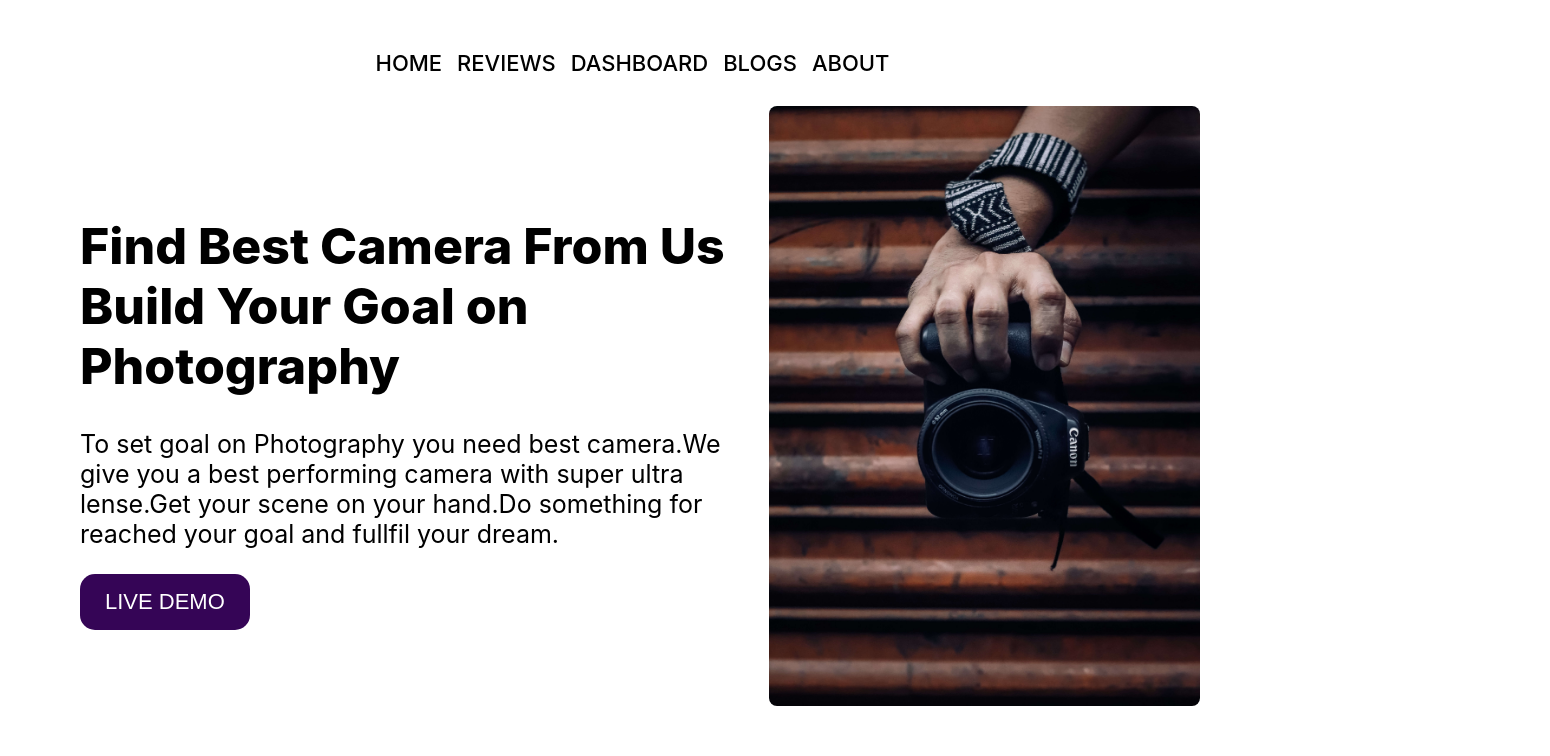
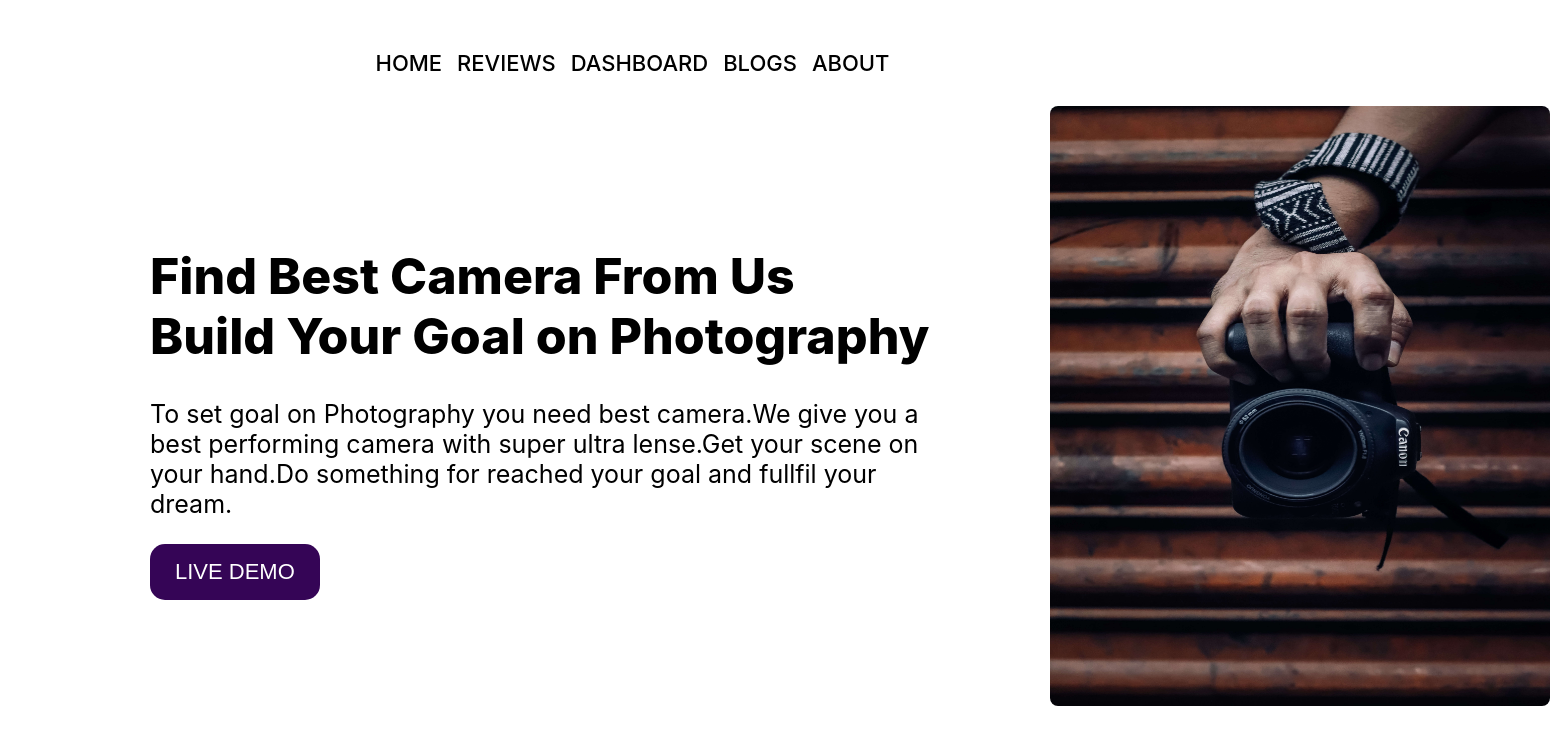
Before and after one commit to arifraj199/camera-hub, a React (Create React App) app: page / in a window 1280 px wide. Shown: the top 756 px of the page, 1550 px wide, since content can reach past the window. Built offline with nearby package versions, Linux system fonts and the light colour scheme.

Commit message:
home page style modified

```diff
--- a/src/components/Home/Home.css
+++ b/src/components/Home/Home.css
@@ -1,10 +1,11 @@
 .products-container{
-    display: flex;
-    justify-content: space-between;
+    display: grid;
+    grid-template-columns: repeat(2,1fr);
+    /* justify-content: space-between; */
     margin-top: 30px;
     align-items: center;
-    margin-left: 80px;
-    margin-right: 80px;
+    margin-left: 150px;
+    /* margin-right: 80px; */
     margin-bottom: 100px;
 }
 .title-container{
@@ -30,6 +31,7 @@
 .img-container{
     width:500px;
     height: 600px;
+    margin-left: 100px;
 }
 .img-container img{
     width: 100%;
```
